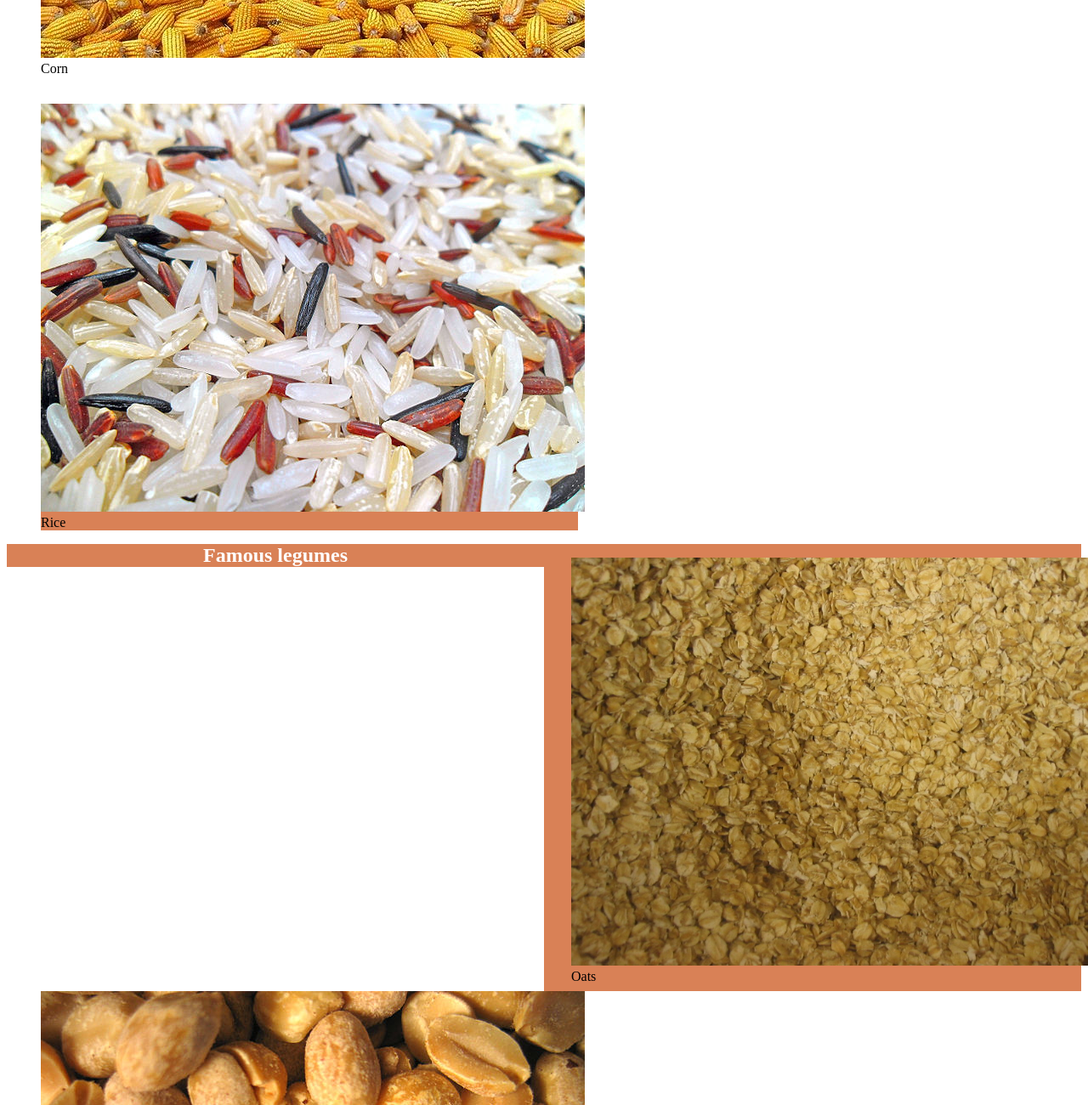
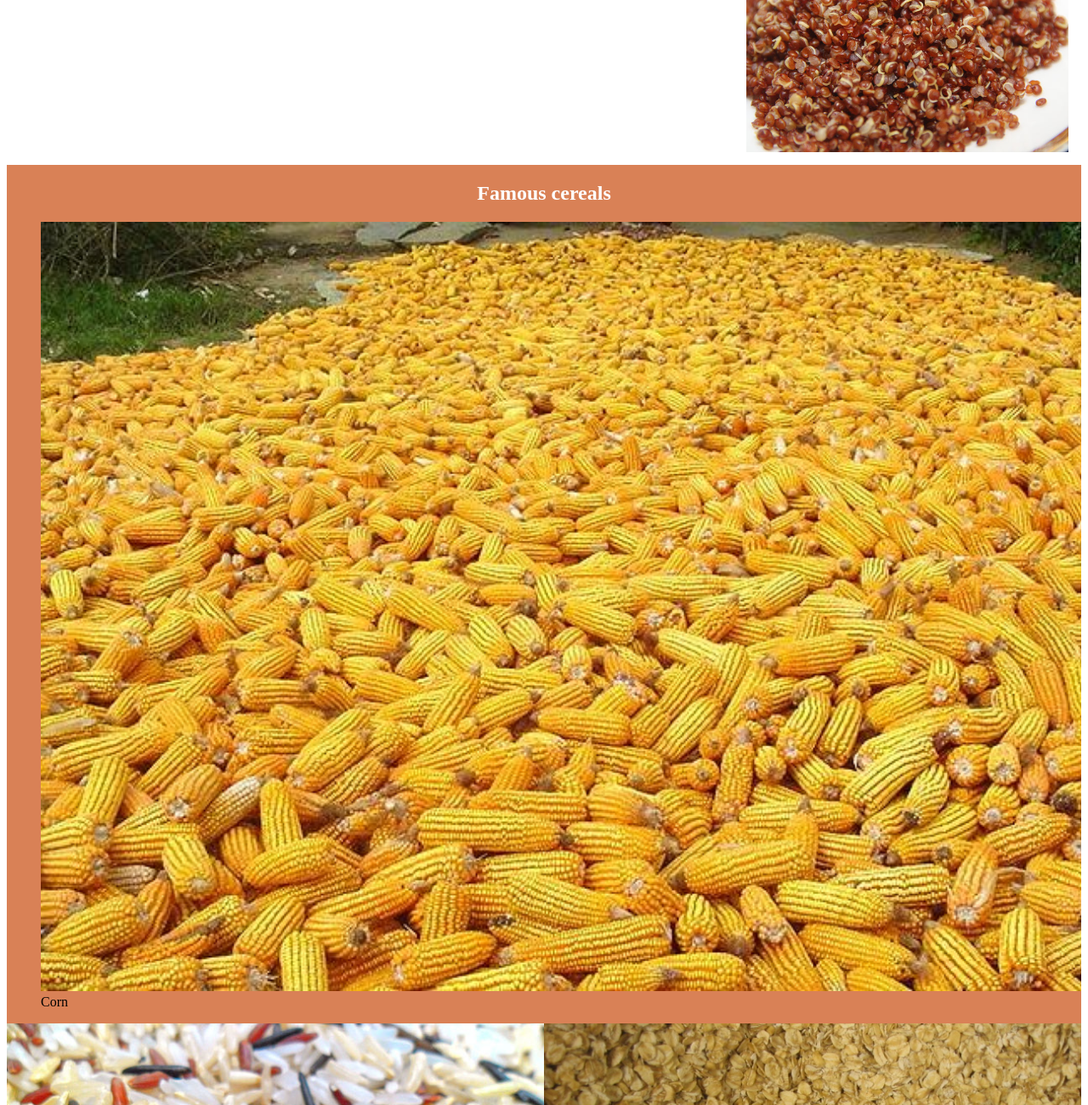
Before and after one commit to kaylaboch/assignment-5, a plain HTML site: page index.html in a window 1280 px wide. Shown: the part 900-2200 px from the top of the page at 85% size. Drawn offline with Linux system fonts and the light colour scheme.

Commit message:
images lined up, width,

```diff
--- a/css/main.css
+++ b/css/main.css
@@ -5,25 +5,43 @@ html{
 *, *::before, *::after{
   box-sizing: inherit;
 }
+
+img{
+  width:100%;
+}
+
 .inset{
   float: left;
-  width: 22%;
+  width: 30%;
   margin-right: 15px;
   margin-bottom: 15px;
 }
+.p{
+  margin: bottom;
+  font: Georgia;
+}
 .p2{
   clear: left;
-  float: right;
 }
 
+.fc{
+  background-color: #d98156;
+  color:white;
+  text-align: center;
+  clear: right;
+  float: none;
+}
+h2{
+  clear
+}
 .clear-it{
-  clear: right;
+  clear: both;
   float: right;
 }
 
 div{
   background-color: #cd5b34;
-  border: 1px solid blue;
+  border: none;
   overflow: hidden;
 }
 nav{
@@ -58,33 +76,31 @@ h1{
   text-align: center;
   color: white;
 }
-h2{
-  background-color:#d98156;
-  color:white;
-  text-align: center;
-  clear: left;
-}
+
 figure{
   padding: top o.5em bottom 0.5em;
   width:100%;
-  clear: left;
 }
 .corn{
   width: 100%;
+  background-color: #d98156;
+  align: center;
 }
 .rice{
   clear: left;
   float: left;
   width: 50%;
   background-color:#d98156;
+  display: inline-block;
+  margin: 0;
 }
 .oats{
-  clear: right;
   float: right;
   width: 50%;
-  background-color: #d98156;
-  padding: 1em 2em 0.5em;
+  display:inline-block;
   margin: 0;
-  border: none;
-  border-radius: none;
 }
+.thingy{
+  background-color:#d98156;
+  clear: right;
+}
--- a/index.html
+++ b/index.html
@@ -19,11 +19,11 @@
 </div>
 <main>
   <img class="inset" src="images/grains.jpg" alt="">
-<p>Grains are small, hard, dry seeds, with or without attached hulls or fruit layers, harvested for human or animal consumption. The two main types of commercial grain crops are cereals such as wheat and rye, and legumes such as beans and soybeans.</p>
+<p class="p">Grains are small, hard, dry seeds, with or without attached hulls or fruit layers, harvested for human or animal consumption. The two main types of commercial grain crops are cereals such as wheat and rye, and legumes such as beans and soybeans.</p>
 <p class="p2">After being harvested, dry grains are more durable than other staple foods such as starchy fruits such as plantains and breadfruit and tubers such as sweet potatoes and cassava. This durability has made grains well suited to industrial agriculture, since they can be mechanically harvested, transported by rail or ship, stored for long periods in silos, and milled for flour or pressed for oil.</p>
   <img class="inset clear-it" src="images/cereals.jpg" alt="">
   <img class="inset clear-it" src="images/quinoa.jpg" alt="">
-
+<div class="thingy">
 <body>
 <h2 class="fc">Famous cereals</h2>
 <figure class="corn">
@@ -31,13 +31,14 @@
   <figcaption>Corn</figcaption>
 </figure>
 <figure class="rice">
-  <img class="r" src="images/rice.jpg" alt="rice>"
+  <img src="images/rice.jpg" alt="rice>"
   <figcaption>Rice</figcaption>
 </figure>
 <figure class="oats">
-  <img class="o" src="images/oats.jpg" alt="Oats">
+  <img src="images/oats.jpg" alt="Oats">
   <figcaption>Oats</figcaption>
 </figure>
+</div>
 
 <h2>Famous legumes</h2>
 
```
